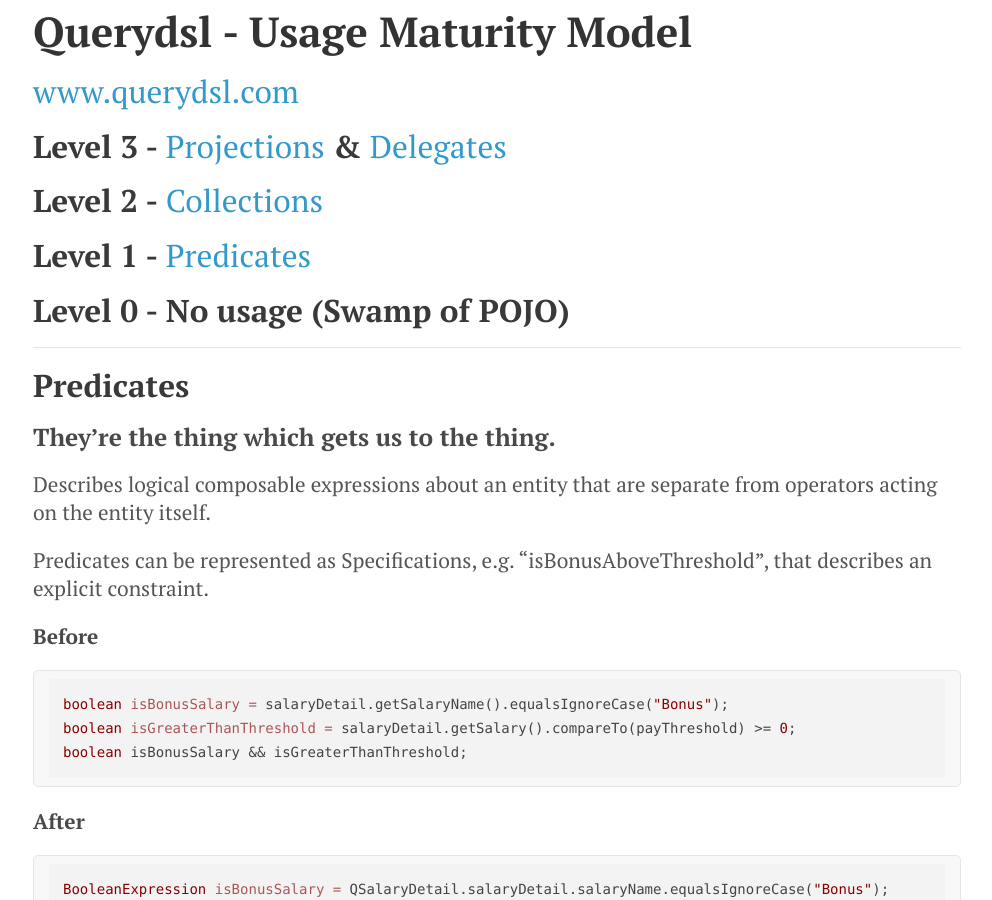
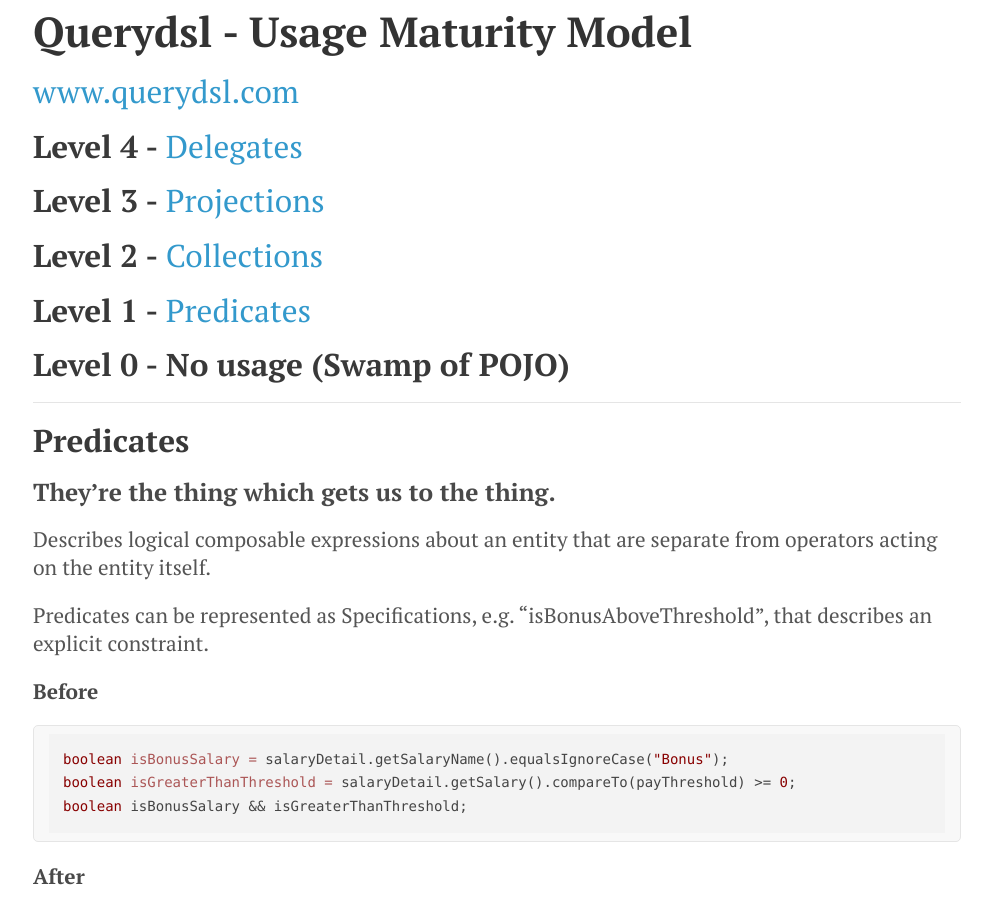
Before and after one commit to griffio/griffio.github.io, a Jekyll site: the page built from _posts/2014-09-01-querydsl-maturity-model.md, in a window 1280 px wide and 900 px high. Shown: the whole window, without its empty margins (143-1135 px from the left). Built offline with Jekyll 4.4.1, drawn with Linux system fonts in a browser that asks for light colours; nearby versions of some CDN libraries.

Commit message:
Level 4!

```diff
--- a/_posts/2014-09-01-querydsl-maturity-model.md
+++ b/_posts/2014-09-01-querydsl-maturity-model.md
@@ -11,7 +11,9 @@
 
 ## [www.querydsl.com](http://www.querydsl.com)
 
-## Level 3 - [Projections](#projections) &amp; [Delegates](#delegates)
+## Level 4 - [Delegates](#delegates)
+
+## Level 3 - [Projections](#projections)
 
 ## Level 2 - [Collections](#collections)
 
```
